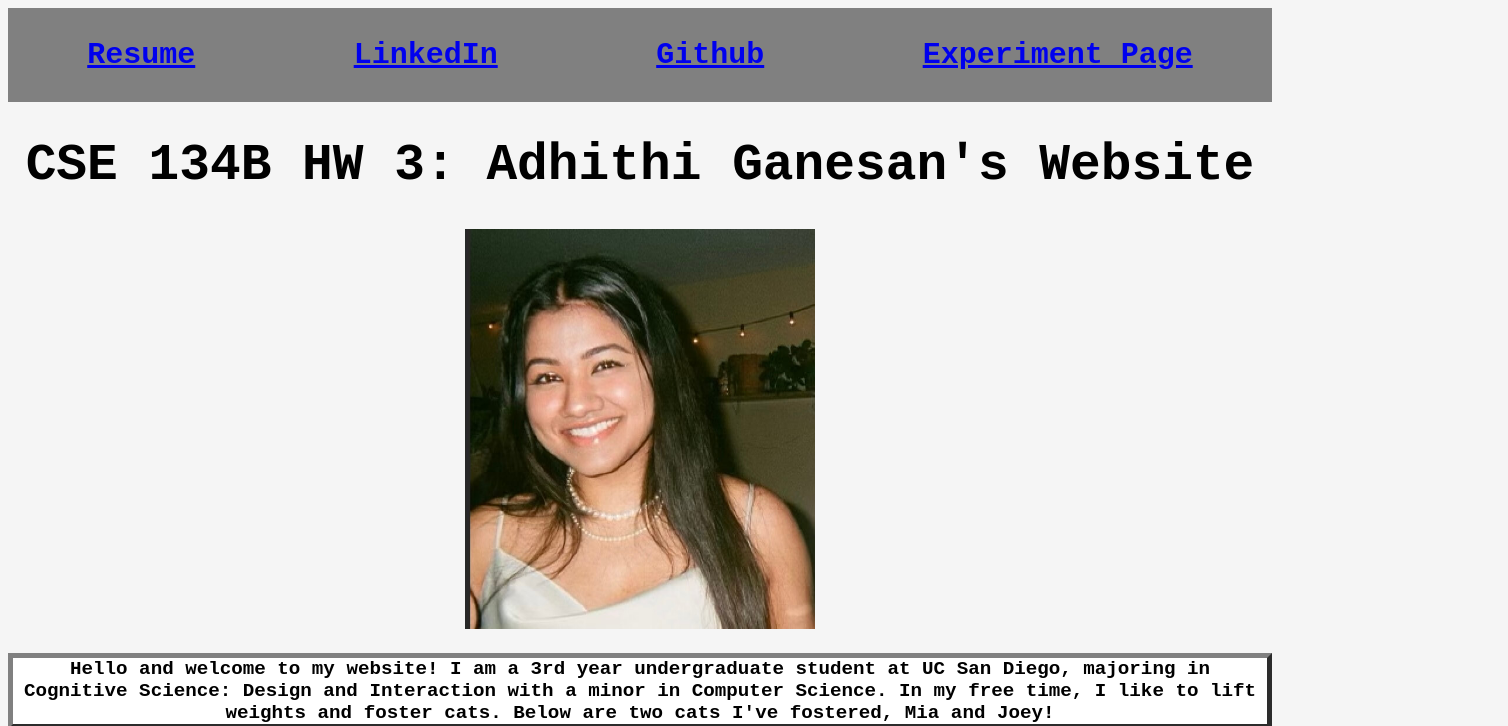
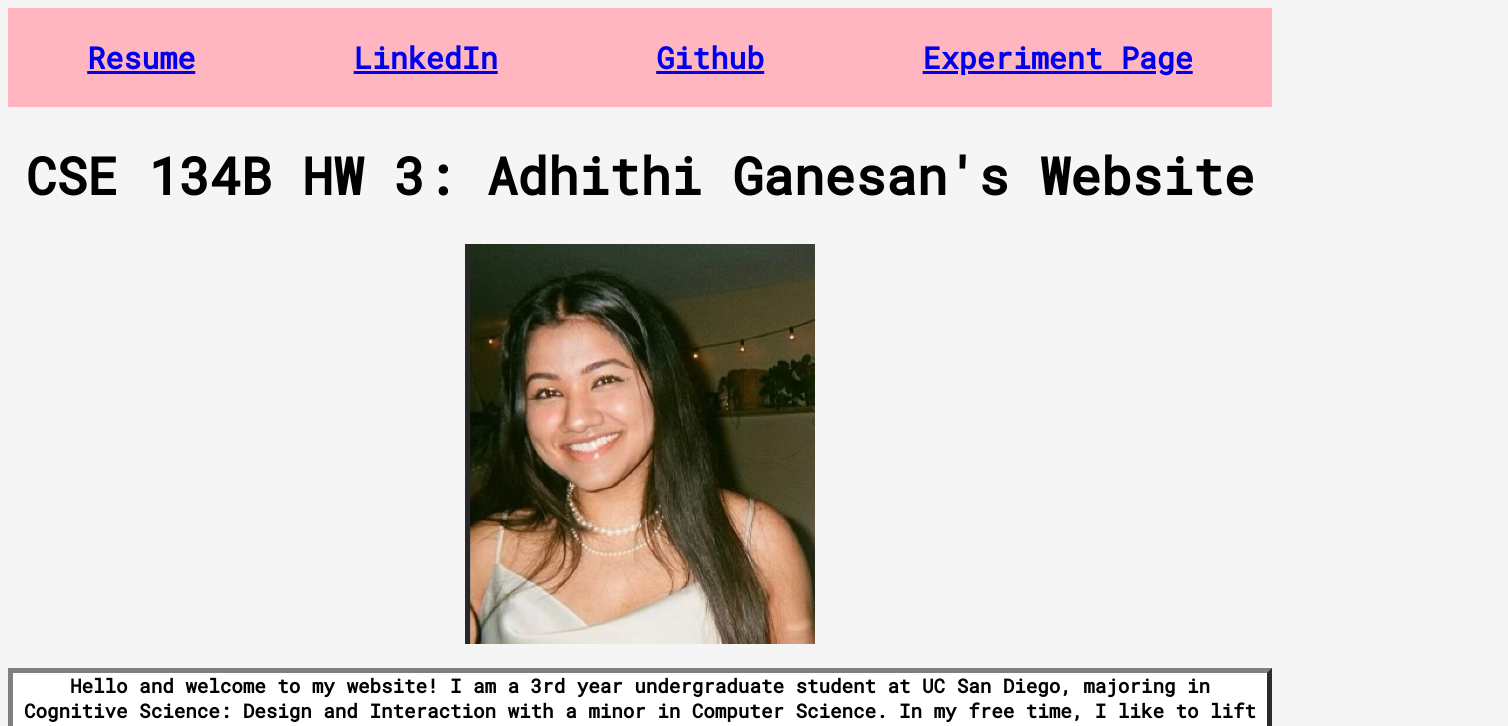
Before and after one commit to adhithiganesan/134B-HW3, a plain HTML site: page index.html in a window 1280 px wide. Shown: the top 726 px of the page, 1508 px wide, since content can reach past the window. Drawn offline with Linux system fonts and the light colour scheme.

Commit message:
Update index.css

```diff
--- a/index.css
+++ b/index.css
@@ -1,3 +1,6 @@
+@import url('https://fonts.googleapis.com/css2?family=Roboto+Mono&display=swap');
+
+
 a:hover{font-weight:bold;}
 
 nav{
@@ -5,15 +8,20 @@ nav{
     align-items: center;
     justify-content: space-around;
     padding: 20 px;
-    background-color: grey;
-    color: #FFF;
-    font-family: 'Courier New';
+    background-color: lightpink;
+    color: black;
+    font-family: 'Roboto Mono', monospace;
     text-decoration: none;
     font-size: 20px;
     text-align: left;
+
 }
+nav:visited{
+    color: black;
+}
+
 .links a{
-    color: white;
+    color: black;
 }
 .options{
     display: flex;
@@ -31,7 +39,7 @@ nav{
 
 h1 {
     color:black;
-    font-family: 'Courier New', "Times New Roman", sans-serif;
+    font-family: 'Roboto Mono', monospace;
     font-size: 320%;
     text-align: center;
 }
@@ -41,7 +49,7 @@ body {
 }
 p {
     color: black;
-    font-family: "Courier New", "Times New Roman", sans-serif;
+    font-family: 'Roboto Mono', monospace;
     font-size: 150%;
 
 }
@@ -49,14 +57,14 @@ p {
     border: 5px outset grey;
     background-color: white;
     text-align: center;
-    font-family: 'Courier New', "Times New Roman", sans-serif;
+    font-family: 'Roboto Mono', monospace;
     font-size: 120%;
 }
 .divRules2 {
     border: 5px outset grey;
     background-color: white;
     text-align: left;
-    font-family: 'Courier New', "Times New Roman", sans-serif;
+    font-family: 'Roboto Mono', monospace;
     font-size: 100%;
 }
 .center {
@@ -76,7 +84,6 @@ p {
 }
 .catStyling-container {
     display: flex;
-    width: 1500px;
 }
 .catStyling{
     max-width: 50%;
@@ -99,10 +106,3 @@ p {
 
     }
 }
-/* Desktop: Large */
-@media screen and (mi-width: 640px){
-    nav{
-
-
-    }
-}
```
